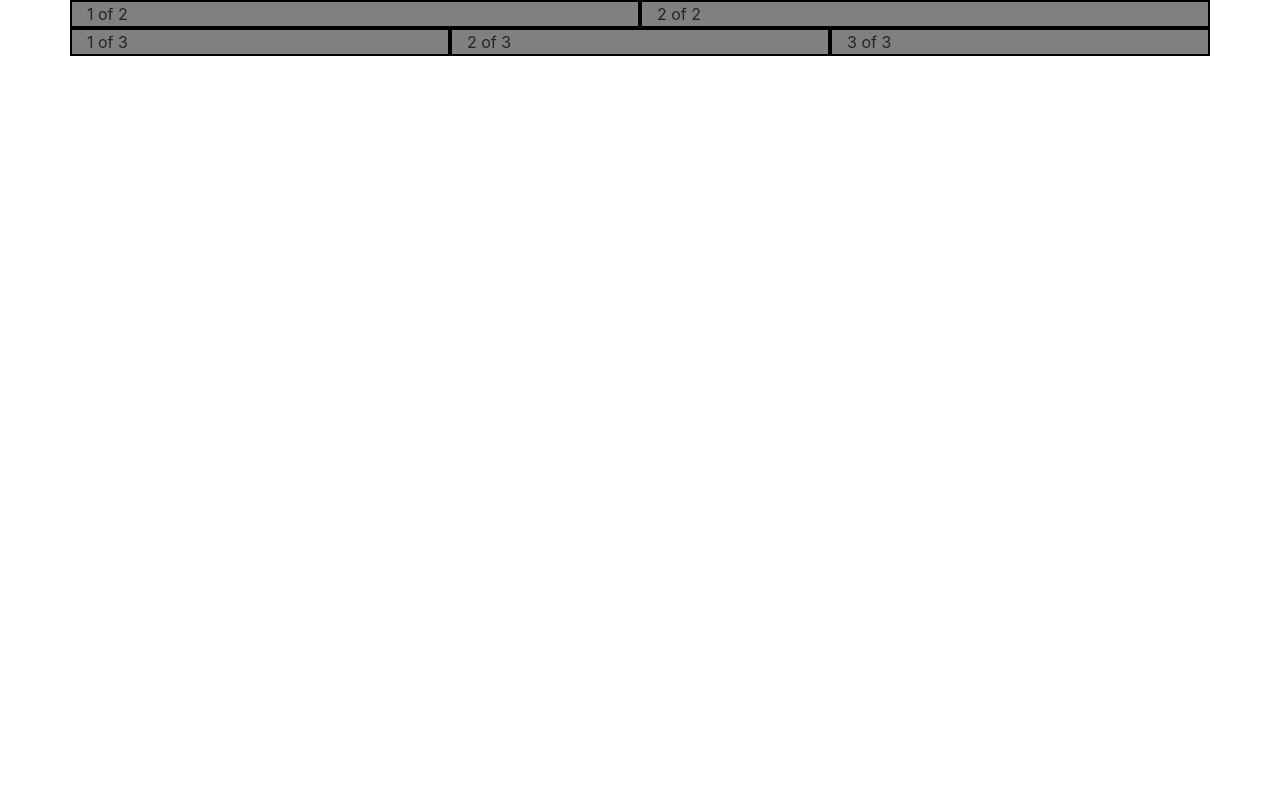
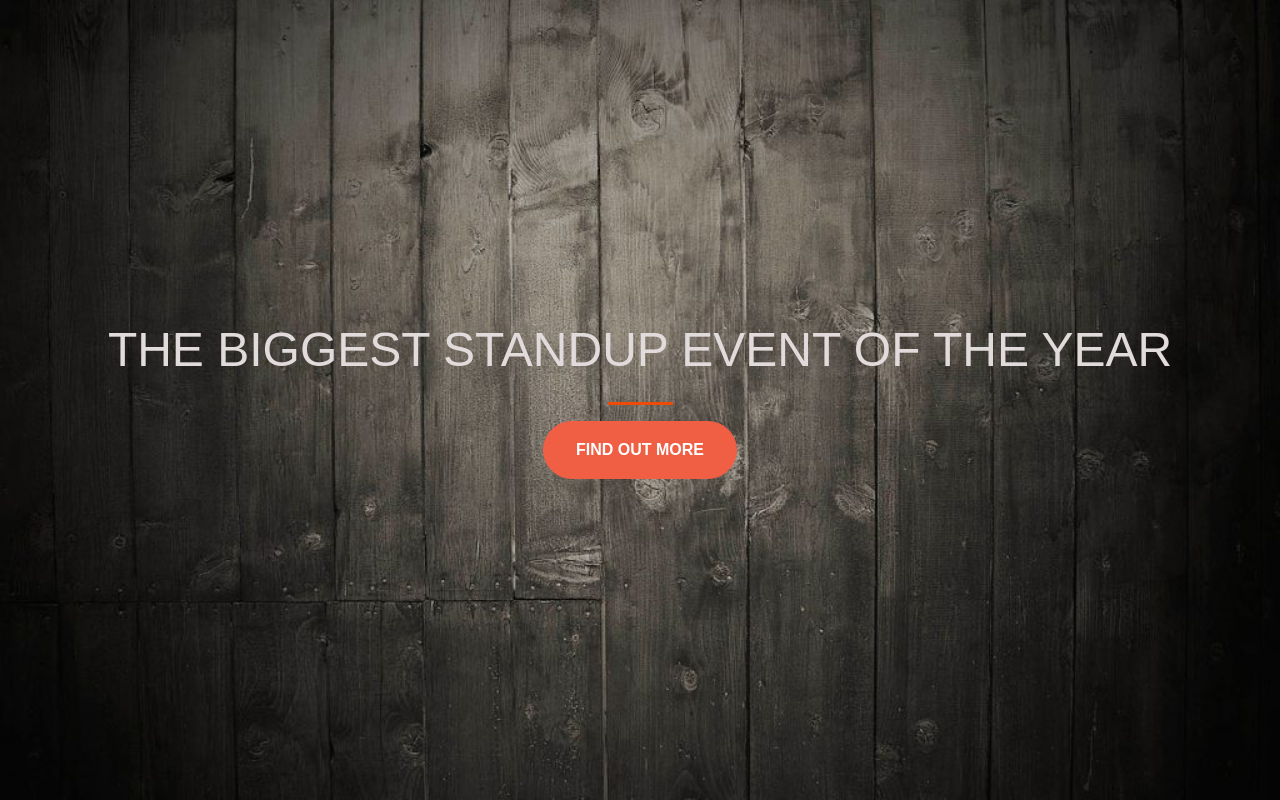
Before and after one commit to makano-01/makano-01.github.io, a plain HTML site: page index.html in a window 1280 px wide. Drawn offline with nearby package versions, Linux system fonts and the light colour scheme.

Commit message:
uplaoding website

```diff
--- a/index.html
+++ b/index.html
@@ -1,39 +1,34 @@
 <!DOCTYPE html>
 <html>
+<head>
+	<title>StartUp</title>
+<link rel="stylesheet" href="https://stackpath.bootstrapcdn.com/bootstrap/4.5.0/css/bootstrap.min.css" integrity="sha384-9aIt2nRpC12Uk9gS9baDl411NQApFmC26EwAOH8WgZl5MYYxFfc+NcPb1dKGj7Sk" crossorigin="anonymous">
 
-<head>
-	<title>Bootstrap</title>
-	<link rel="stylesheet" href="https://stackpath.bootstrapcdn.com/bootstrap/4.5.0/css/bootstrap.min.css" integrity="sha384-9aIt2nRpC12Uk9gS9baDl411NQApFmC26EwAOH8WgZl5MYYxFfc+NcPb1dKGj7Sk" crossorigin="anonymous">
-	<link rel="stylesheet" type="text/css" href="style.css">
-</head>
+<link rel="stylesheet" type="text/css" href="style.css">
+<!-- Required meta tags -->
+    <meta charset="utf-8">
+    <meta name="viewport" content="width=device-width, initial-scale=1, shrink-to-fit=no">
 
 
+
+
+</head>
 <body>
-<div class="container">
-  <div class="row">
-    <div class="col">
-      1 of 2
-    </div>
-    <div class="col">
-      2 of 2
-    </div>
-  </div>
-  <div class="row">
-    <div class="col">
-      1 of 3
-    </div>
-    <div class="col">
-      2 of 3
-    </div>
-    <div class="col">
-      3 of 3
-    </div>
-  </div>
+<div class="container d-flex align-items-center h-100">
+	<div class="row">
+		<header class="text-center col-12">
+		<h1 class="text-uppercase"> The biggest standup event of the year</h1>
+	    </header>
+
+	    <section class="text-center col-12">
+	    	<hr>
+		<button class="btn btn-primary btn-xl">Find out more</button>
+	    </section>
+
+
+	</div>
 </div>
 
 
-<script src="https://code.jquery.com/jquery-3.5.1.slim.min.js" integrity="sha384-DfXdz2htPH0lsSSs5nCTpuj/zy4C+OGpamoFVy38MVBnE+IbbVYUew+OrCXaRkfj" crossorigin="anonymous"></script>
-<script src="https://cdn.jsdelivr.net/npm/popper.js@1.16.0/dist/umd/popper.min.js" integrity="sha384-Q6E9RHvbIyZFJoft+2mJbHaEWldlvI9IOYy5n3zV9zzTtmI3UksdQRVvoxMfooAo" crossorigin="anonymous"></script>
-<script src="https://stackpath.bootstrapcdn.com/bootstrap/4.5.0/js/bootstrap.min.js" integrity="sha384-OgVRvuATP1z7JjHLkuOU7Xw704+h835Lr+6QL9UvYjZE3Ipu6Tp75j7Bh/kR0JKI" crossorigin="anonymous"></script>
 </body>
 </html>
--- a/style.css
+++ b/style.css
@@ -1,5 +1,47 @@
-.col {
-  background-color: grey;
-  border: 2px solid black;
+body,
+html {
+width: 100%;
+height: 100%;
+font-family: 'Montserrat', sans-serif; background: url(imgs/bgimg2.jpg) no-repeat center center fixed;
+  -webkit-background-size: cover;
+  -moz-background-size: cover;
+  -o-background-size: cover;
+  background-size: cover;
+}
 
+h1{
+ font-size: 3rem;
+ color: #e2dbdb;
 }
+
+hr {
+	border-color: #ee4b08;
+	border-width: 3px;
+	max-width: 65px;
+}
+
+.buffer {
+	height: 10rem;
+}
+
+.btn {
+	font-weight: 700;
+	border-radius: 300px;
+	text-transform: uppercase;
+}
+
+.btn-primary {
+
+background-color: #f05F44;
+border-color: #f05F44;
+}
+
+.btn-primary:hover{
+background-color: #ee4b08;
+border-color: #ee4b08;
+border-width: 4px;
+}
+
+.btn-xl {
+	padding: 1rem 2rem;
+}
```
Also changed, not shown: imgs/bgimg.jpg (added), imgs/bgimg2.jpg (added).
